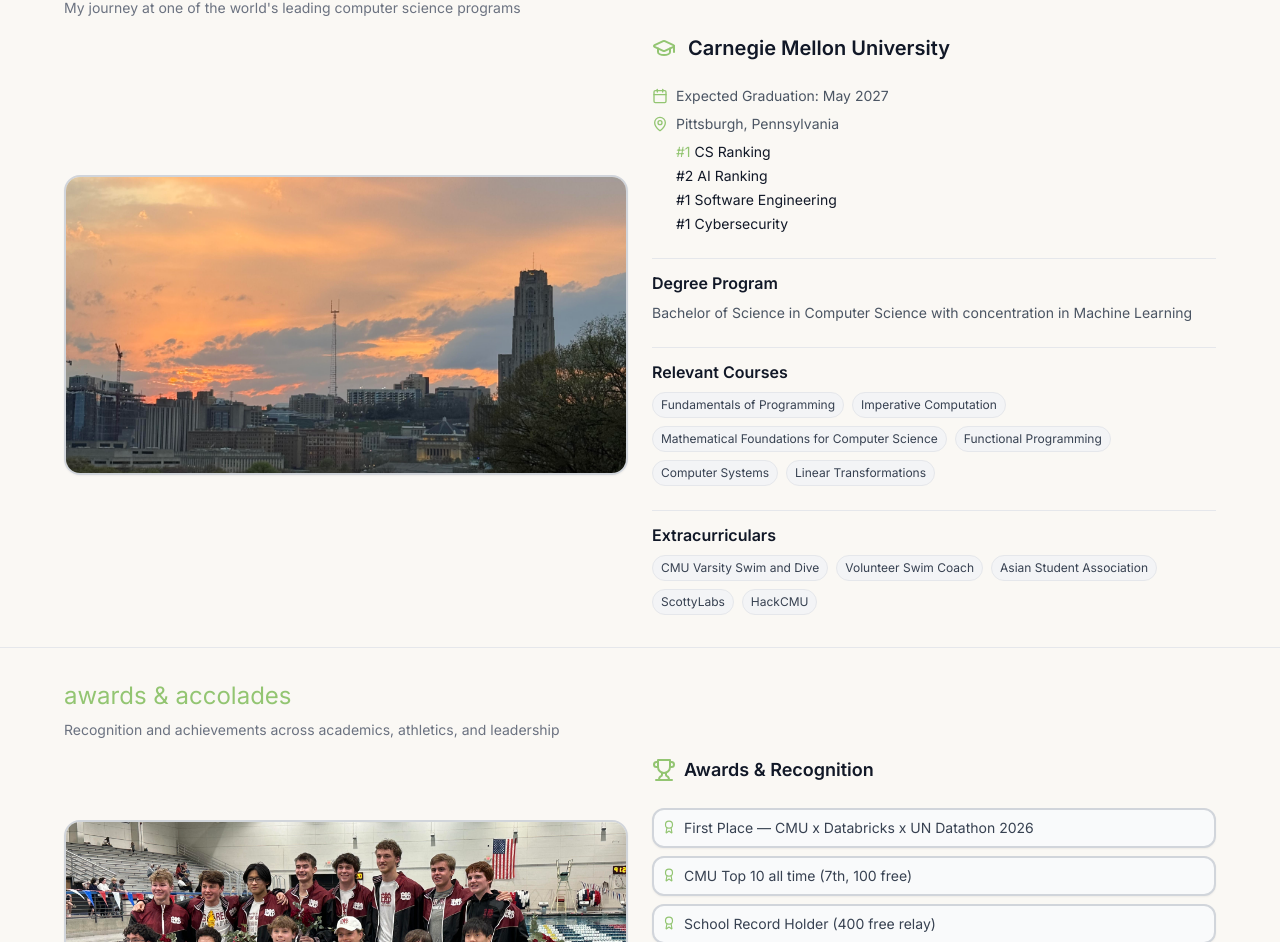
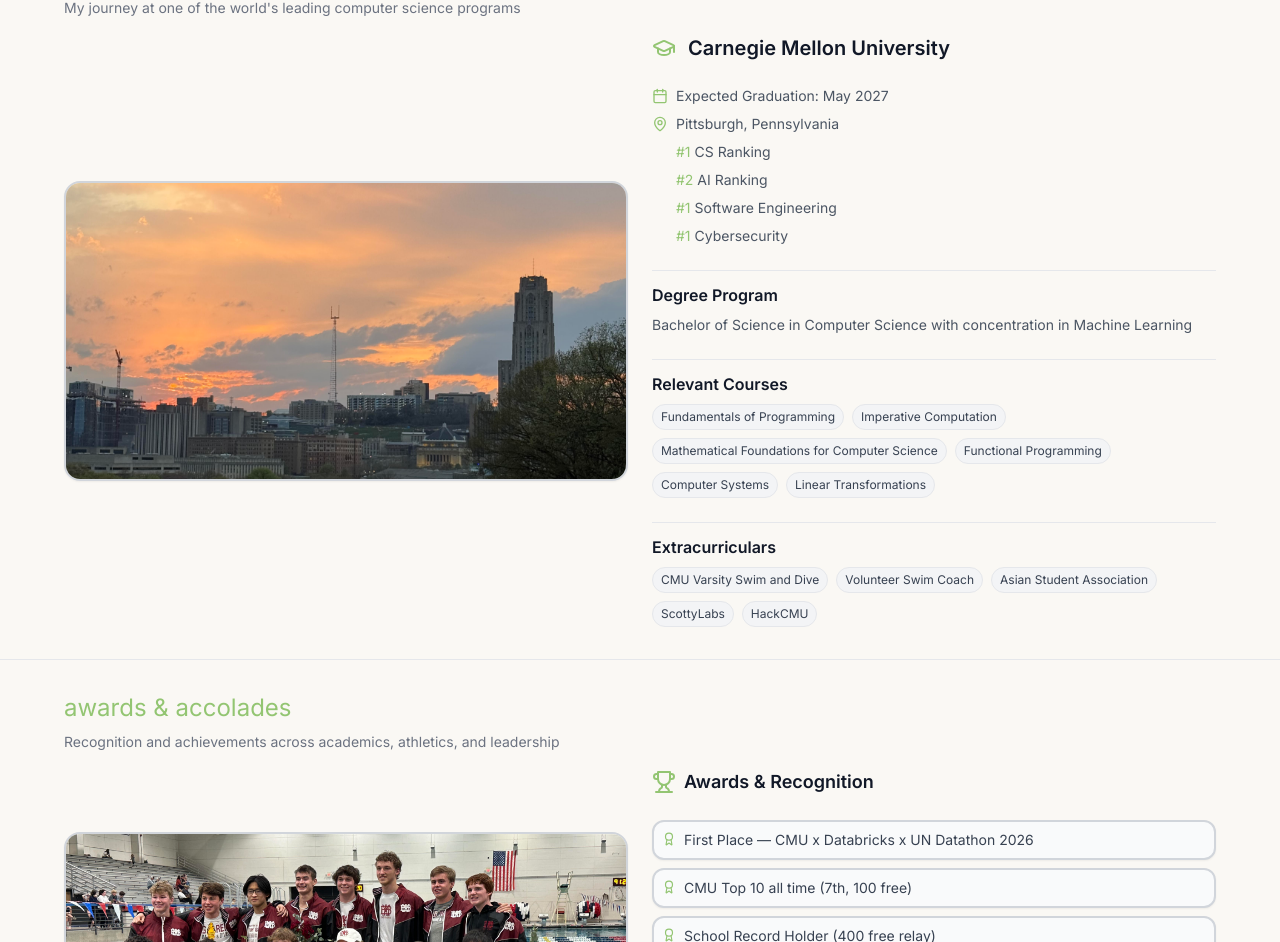
Before and after one commit to todddong/Personal-Website, a Next.js app: page / in a window 1280 px wide. Shown: the part 3191-4133 px from the top of the page. Built offline with nearby package versions, Linux system fonts and the light colour scheme; no server answers.

Commit message:
Align CMU rankings with text above, make all numbers green, reduce map zoom sensitivity further

```diff
--- a/components/AboutCMU.tsx
+++ b/components/AboutCMU.tsx
@@ -79,14 +79,25 @@ export default function AboutCMU() {
                 <span>Pittsburgh, Pennsylvania</span>
               </div>
 
-              <ul className="space-y-1 ml-6 mt-2">
-                <li className="text-sm">
-                  <span className="text-[#93C572]">#1</span> <span className="text-gray-900">CS Ranking</span>
-                </li>
-                <li className="text-sm text-gray-900">#2 AI Ranking</li>
-                <li className="text-sm text-gray-900">#1 Software Engineering</li>
-                <li className="text-sm text-gray-900">#1 Cybersecurity</li>
-              </ul>
+              <div className="flex items-center gap-2 text-gray-600 text-sm">
+                <div className="w-4"></div>
+                <span><span className="text-[#93C572]">#1</span> CS Ranking</span>
+              </div>
+
+              <div className="flex items-center gap-2 text-gray-600 text-sm">
+                <div className="w-4"></div>
+                <span><span className="text-[#93C572]">#2</span> AI Ranking</span>
+              </div>
+
+              <div className="flex items-center gap-2 text-gray-600 text-sm">
+                <div className="w-4"></div>
+                <span><span className="text-[#93C572]">#1</span> Software Engineering</span>
+              </div>
+
+              <div className="flex items-center gap-2 text-gray-600 text-sm">
+                <div className="w-4"></div>
+                <span><span className="text-[#93C572]">#1</span> Cybersecurity</span>
+              </div>
             </div>
 
             <div className="pt-3 border-t border-gray-200">
--- a/components/LocationMap.tsx
+++ b/components/LocationMap.tsx
@@ -239,7 +239,7 @@ function MapView() {
     map.setView([39.8283, -98.5795], 5);
     // Make zoom less sensitive by adjusting wheel zoom delta
     // Higher value = less sensitive (requires more scrolling to zoom)
-    (map as any).options.wheelPxPerZoomLevel = 120;
+    (map as any).options.wheelPxPerZoomLevel = 200;
   }, [map]);
 
   return null;
```
